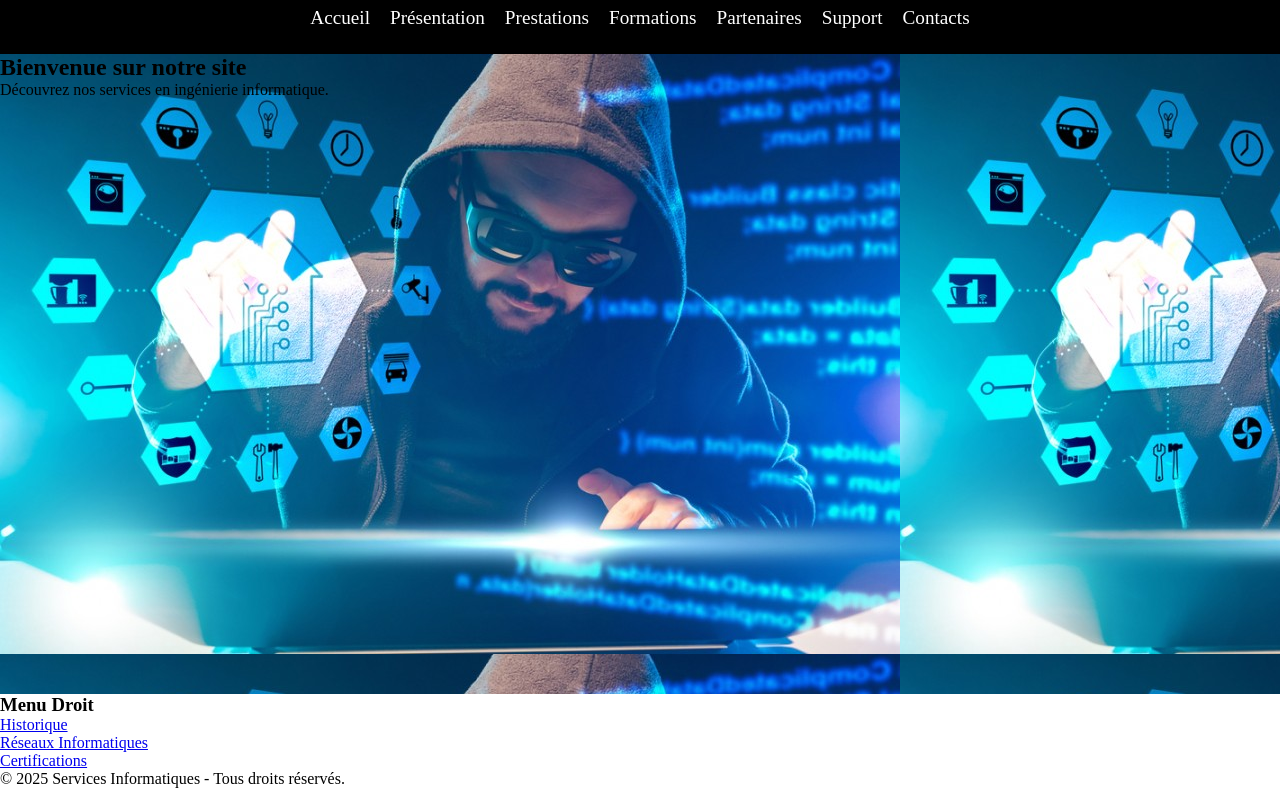
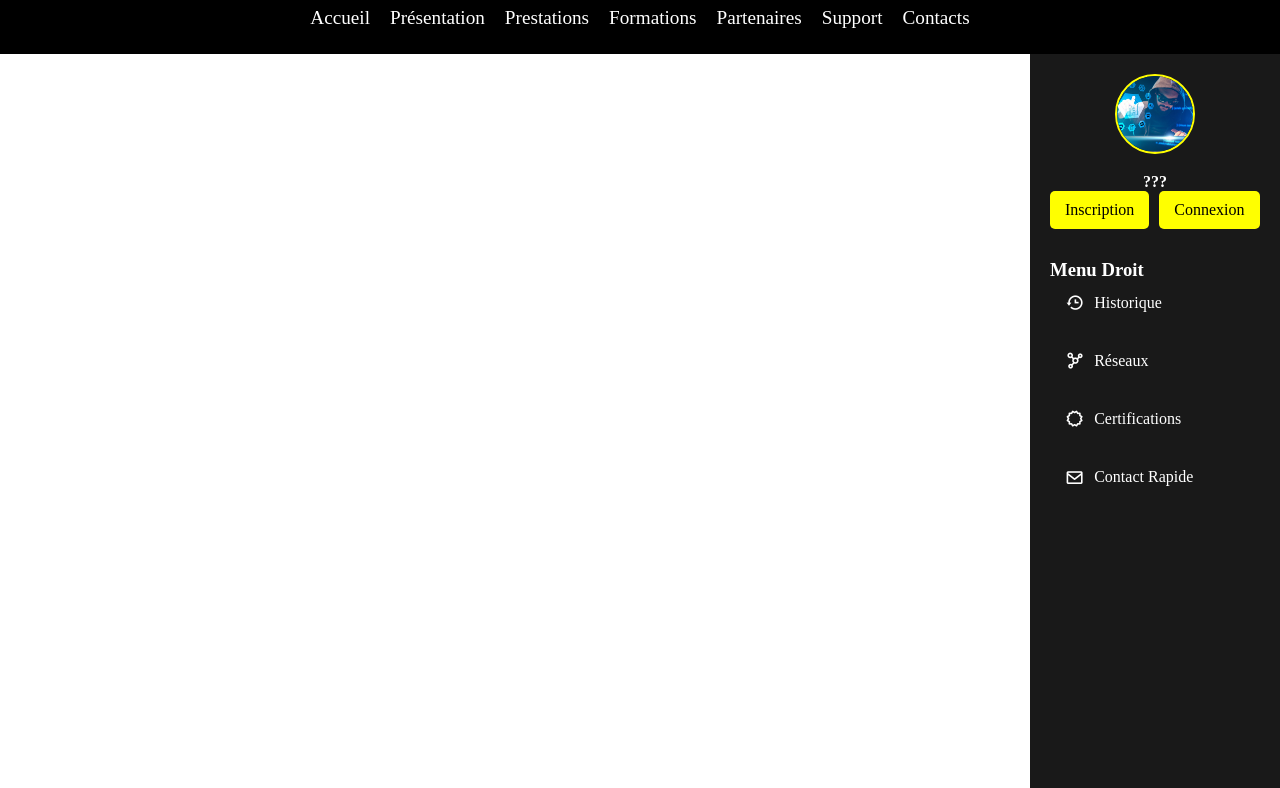
Before and after one commit to Orochichrys/Services-Informatiques, a plain HTML site: page index.html in a window 1280 px wide. Shown: the part 58-846 px from the top of the page. After the commit the page ends 800 px from the top, so only its background shows below. Drawn offline with nearby package versions, Linux system fonts and the light colour scheme.

Commit message:
petite amélioration du site

```diff
--- a/assets/css/style.css
+++ b/assets/css/style.css
@@ -2,6 +2,7 @@
     padding: 0;
     margin: 0;
     box-sizing: border-box;
+    scroll-behavior: smooth;
 }
 
 header {
@@ -100,18 +101,105 @@ header .navbar .menu-generale .menu-deroulant li a:hover {
     background-color: yellow;
     color: black;
 }
-main .contenu{
-    background: url('../img/ingenieur-informaticien-1608297187-35320.jpg') ;
+/* Styles pour le menu latéral droit */
+aside {
+    position: fixed;
+    right: 0;
+    top: auto; /* Ajusté pour s'aligner sous le header */
+    width: 250px;
+    height: calc(100vh - 60px);
+    background-color: rgba(0, 0, 0, 0.9);
+    padding: 20px;
+    color: white;
+    z-index: 1000;
+    overflow-y: auto;
+}
+
+/* Profil dans la sidebar */
+.profil-sidebar {
+    text-align: center;
+    margin-bottom: 30px;
+}
+
+.profil-sidebar img {
+    width: 80px;
+    height: 80px;
+    border-radius: 50%;
+    object-fit: cover;
+    border: 2px solid yellow;
+    margin-bottom: 15px;
+}
+
+/* Liens du magasin */
+.magasin ul {
+    display: flex;
+    gap: 10px;
+    list-style: none;
+    margin-bottom: 30px;
+}
+
+.magasin ul li a {
+    display: block;
+    padding: 10px 15px;
+    text-decoration: none;
+    color: black;
+    background-color: yellow;
+    border-radius: 5px;
+    text-align: center;
+    transition: all 0.3s ease;
+}
+
+.magasin ul li a:hover {
+    background-color: #ffeb3b;
+}
+
+/* Menu de navigation droit */
+.menu-droit ul {
+    display: flex;
+    flex-direction: column;
+    gap: 15px;
+    list-style: none;
+}
+
+.menu-droit li a {
+    display: flex;
+    align-items: center;
+    gap: 10px;
+    padding: 12px 15px;
+    color: white;
+    text-decoration: none;
+    border-radius: 5px;
+    transition: all 0.3s ease;
+}
+
+.menu-droit li a:hover {
+    background-color: yellow;
+    color: black;
+}
+
+.menu-droit i {
+    font-size: 1.2rem;
+}
+/*
+main .contenu {
+    background: url('../img/ingenieur-informaticien-1608297187-35320.jpg');
     height: 80vh;
     position: relative;
+    flex-grow: 1;
+    padding: 20px;
+    color: white;
+    background-size: cover;
+    background-position: center;
+} */
+
+
+footer {
+    background-color: black;
+    color: white;
+    text-align: center;
+    padding: 20px;
+    margin-top: auto;
 }
-/* main aside{
-    position: absolute;
-    top: 200px;
-    right: 0;
-    height: 100vh;
-    background-color: black;
-} */
 
 @media (max-width: 768px) {
     header {
@@ -129,20 +217,16 @@ main .contenu{
         height: auto;
     }
 
-    header .navbar ul .menu-item{
+    header .navbar ul .menu-item {
         border-bottom: 1px solid #eee;
     }
 
-    header .navbar.active{
+    header .navbar.active {
         display: flex;
     }
 
     header .bouton-menu {
         display: block;
-    }
-
-    .active{
-        display: flex;
     }
 
     header .navbar .menu-generale {
@@ -156,4 +240,21 @@ main .contenu{
         position: static;
         background: none;
     }
+
+    aside {
+        width: 100%;
+        height: auto;
+        position: static;
+        margin-top: 20px;
+    }
+
+    .profil-sidebar {
+        margin-top: 0;
+    }
+
+    .menu-droit ul {
+        flex-direction: row;
+        flex-wrap: wrap;
+    }
+
 }
--- a/index.html
+++ b/index.html
@@ -3,7 +3,7 @@
 <head>
     <meta charset="UTF-8">
     <meta name="viewport" content="width=device-width, initial-scale=1.0">
-    <title>Document</title>
+    <title>Services Informatiques</title>
     <link rel="stylesheet" href="assets/css/style.css">
     <link href='https://unpkg.com/boxicons@2.1.4/css/boxicons.min.css' rel='stylesheet'>
 </head>
@@ -62,7 +62,7 @@
                     <a href="#">Support</a>
                     <ul class="menu-deroulant">
                         <li><a href="">Assistance</a></li>
-                        <li><a href="">téléchargement</a></li>
+                        <li><a href="">Téléchargement</a></li>
                     </ul>
                 </li>
                 <li><a href="#" class="menu-item">Contacts</a></li>
@@ -70,24 +70,47 @@
          </nav>
     </header>
 
+    <!-- Menu latéral droit -->
+    <aside>
+        <div class="profil-sidebar">
+            <img src="assets/img/ingenieur-informaticien-1608297187-35320.jpg" alt="Profil" class="profil-image">
+            <h4>???</h4>
+            <div class="magasin">
+                <ul>
+                    <li><a href="inscription.html">Inscription</a></li>
+                    <li><a href="#">Connexion</a></li>
+                </ul>
+            </div>
+            <!-- <div class="social-links">
+                <a href="#"><i class='bx bxl-facebook'></i></a>
+                <a href="#"><i class='bx bxl-linkedin'></i></a>
+                <a href="#"><i class='bx bxl-github'></i></a>
+            </div> -->
+        </div>
+
+        <h3>Menu Droit</h3>
+        <nav class="menu-droit">
+        <ul>
+            <li><a href="#"><i class='bx bx-history'></i>Historique</a></li>
+            <li><a href="#"><i class='bx bx-network-chart'></i>Réseaux</a></li>
+            <li><a href="#"><i class='bx bx-certification'></i>Certifications</a></li>
+            <li><a href="#"><i class='bx bx-envelope'></i>Contact Rapide</a></li>
+        </ul>
+    </nav>
+    </aside>
+
+    <!-- Contenu principal -->
     <main>
-        <section class="contenu">
+        <!-- <section class="contenu">
             <h2>Bienvenue sur notre site</h2>
             <p>Découvrez nos services en ingénierie informatique.</p>
-        </section>
-        <aside>
-            <h3>Menu Droit</h3>
-            <ul class="menu-droit">
-                <li><a href="#">Historique</a></li>
-                <li><a href="#">Réseaux Informatiques</a></li>
-                <li><a href="#">Certifications</a></li>
-            </ul>
-        </aside>
+        </section> -->
+
     </main>
 
-    <footer>
+    <!-- <footer>
         <p>&copy; 2025 Services Informatiques - Tous droits réservés.</p>
-    </footer>
+    </footer> -->
 
 </body>
 <script src="assets/js/script.js"></script>
```
Also changed, not shown: connexion.html (added, +13 -0 lines), inscription.html (added, +13 -0 lines).
